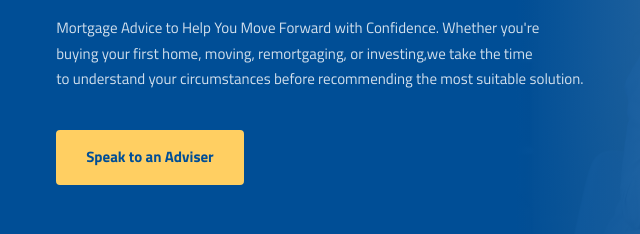
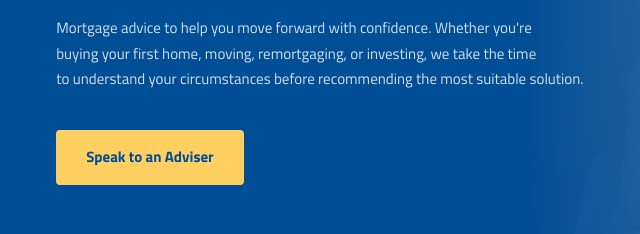
Before and after one commit to sunith21/website3, a website: page mortgages.html in a window 1280 px wide. Shown: the part 312-546 px from the top of the page, 35-675 px from the left. Drawn offline with Linux system fonts and the light colour scheme.

Commit message:
new changes 15.04.26

```diff
--- a/mortgages.html
+++ b/mortgages.html
@@ -84,8 +84,8 @@
     <div class="page-hero-text">
       <div class="kicker"></div>
       <h1>Mortgage Advice <br class="hero-break" />Made Simple</h1>
-      <p>Mortgage Advice to Help You Move Forward with Confidence. Whether you're <br class="hero-break" />
-      buying your first home, moving, remortgaging, or investing,we take the time<br class="hero-break" />
+      <p>Mortgage advice to help you move forward with confidence. Whether you're <br class="hero-break" />
+      buying your first home, moving, remortgaging, or investing, we take the time<br class="hero-break" />
       to understand your circumstances before recommending the most suitable solution.
       </p>
       <div class="cta-row">
```
